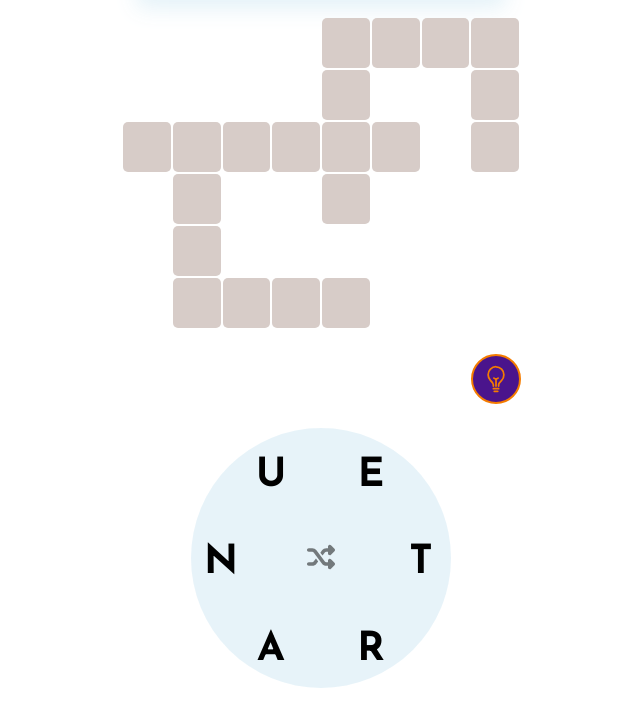
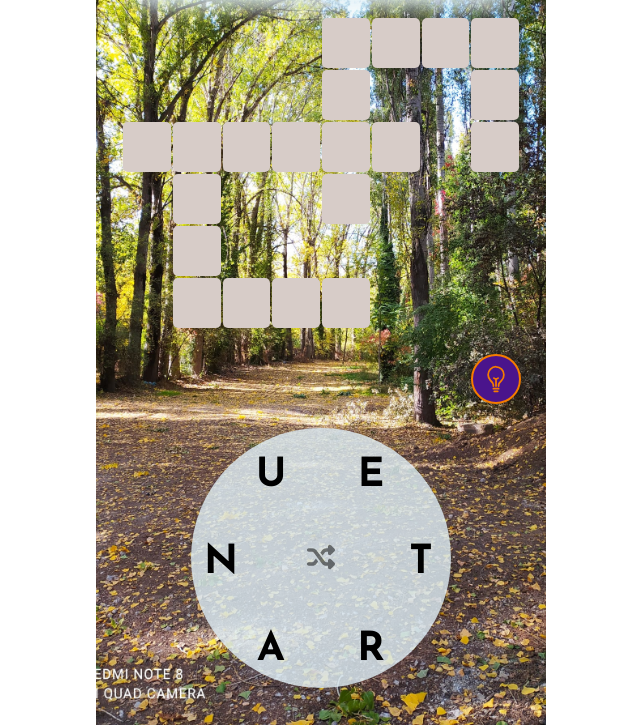
Before and after one commit to Baturalp52/ctis-255-term-project, a plain HTML site: page index.html in a window 1280 px wide. Shown: the part 85-810 px from the top of the page, without its empty margins (319-959 px from the left). Drawn offline with nearby package versions, Linux system fonts and the light colour scheme; the site is published under a folder, as on GitHub Pages, so addresses that start at the root find nothing.

Commit message:
Update containers.css

```diff
--- a/css/containers.css
+++ b/css/containers.css
@@ -1,5 +1,5 @@
 .root {
-  background: url("/images/background.jpg");
+  background: url("../images/background.jpg");
   background-position: center;
   background-size: cover;
   object-fit: fill;
```
